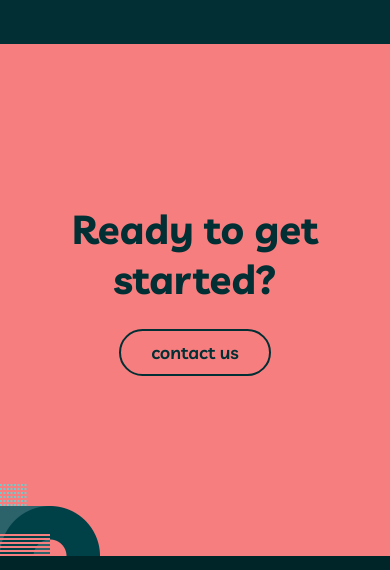
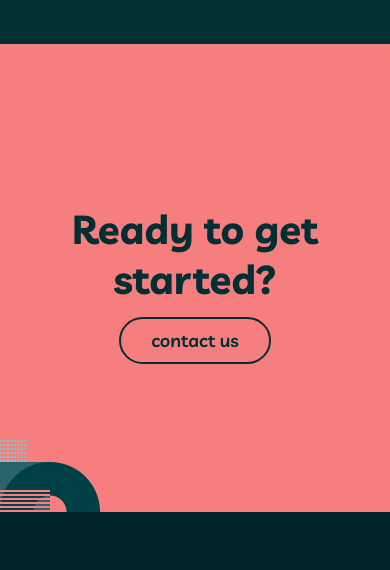
Before and after one commit to KhurshidShod/myteam, a plain HTML site: page about.html in a window 390 px wide. Shown: the part 3620-4190 px from the top of the page. Drawn offline with Linux system fonts and the light colour scheme.

Commit message:
HAMMA PUL QILSIN OHIRGISI SHU TUGADI

```diff
--- a/about.html
+++ b/about.html
@@ -156,14 +156,9 @@
             <div class="about__start-content">
               <h1>Ready to get started?</h1>
             </div>
+            <div>
             <a href="contact.html">contact us</a>
-          </div>
-        </div>
-      </section>
-      <section class="stories">
-        <div class="container">
-          <div class="stories__wrapper">
-
+            </div>
           </div>
         </div>
       </section>
--- a/css/pages/about.css
+++ b/css/pages/about.css
@@ -323,7 +323,7 @@
 
 @media (max-width: 1000px) {
     .about__start-wrapper {
-        flex-direction: column;
+        flex-direction: column !important;
     }
     .about__start-content h1 {
         font-size: var(--fontSize-40);
@@ -373,15 +373,15 @@
     .about__directors-card6 {
         margin-bottom: 70px;
     }
-    .about__start-wrapper{
-        display: flex !important;
-        flex-direction: column !important;
-    }
 }
 
 @media (max-width: 650px) {
     .about__start-wrapper a {
         margin-bottom: 20px;
+    }
+    .about__start-content{
+        width: 100%;
+        text-align: center;
     }
 }
 
```
